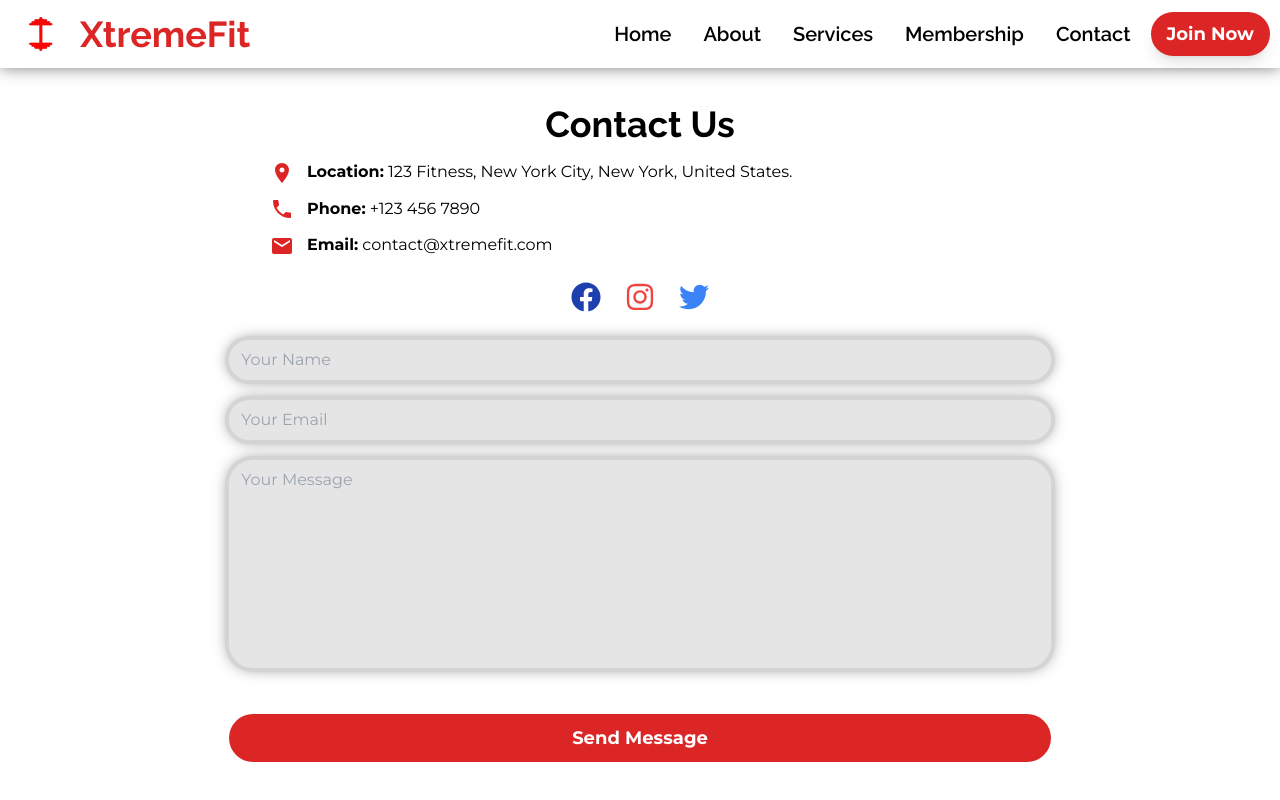
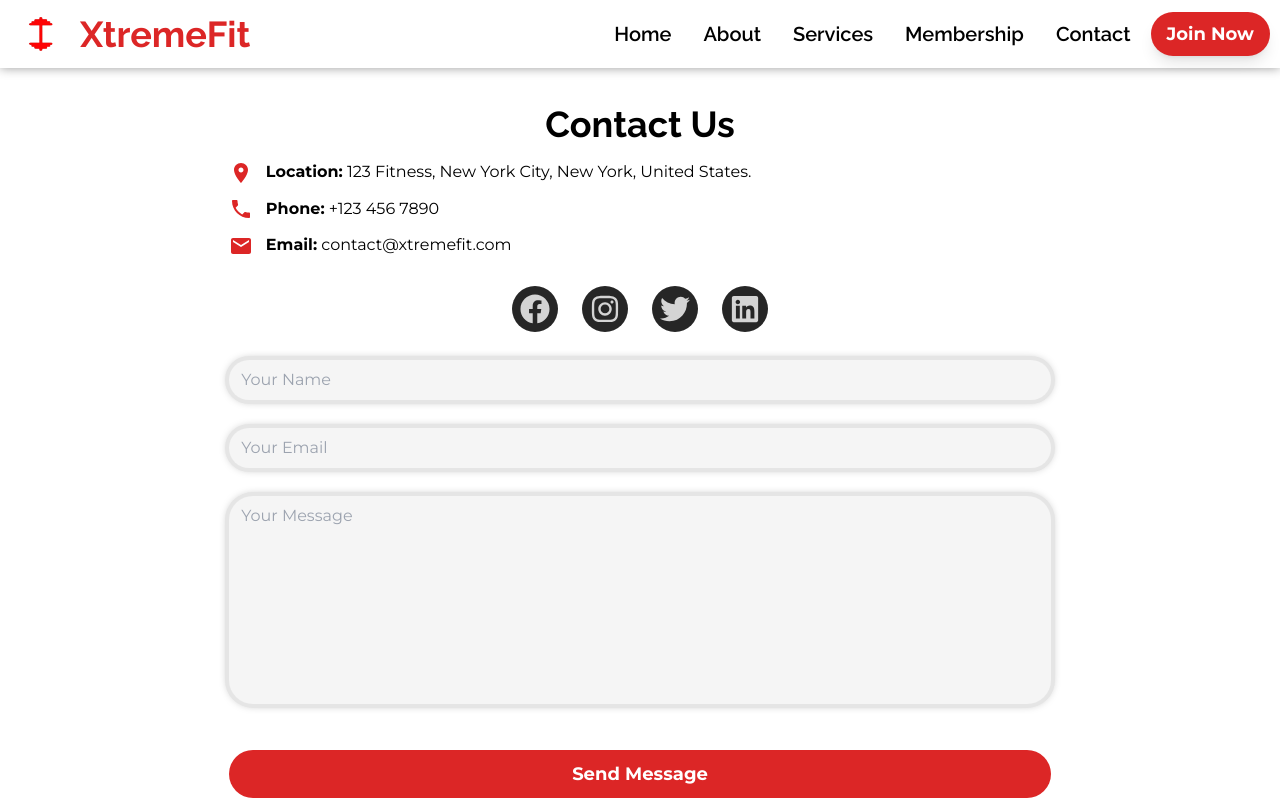
Before and after one commit to socode-dev/gym-website, a React (Vite) app: page /contact in a window 1280 px wide. Shown: the top 800 px of the page. Built offline with nearby package versions, Linux system fonts and the light colour scheme.

Commit message:
Modified tailwind.config.js

```diff
--- a/src/components/Footer.jsx
+++ b/src/components/Footer.jsx
@@ -97,7 +97,7 @@ const Footer = ({ DumbbellIcon, LocationOnIcon, PhoneIcon, EmailIcon }) => {
         </div>
       </div>
 
-      <div className="w-full bg-neutral-200 dark:bg-black pt-5 pb-16 px-3">
+      <div className="w-full bg-neutral-200 dark:bg-black pt-5 pb-16 px-1">
         <p className="text-base text-center italic font-montserrat">
           &copy; {year} XtremeFit. All Rights Reserved. By{" "}
           <a
--- a/src/components/Header.jsx
+++ b/src/components/Header.jsx
@@ -45,7 +45,7 @@ const Header = ({ menuOpen, setMenuOpen, DumbbellIcon }) => {
 
   return (
     <header
-      className={`fixed top-0 z-50 w-full bg-white dark:bg-black flex py-2.5 justify-center items-center dark:border-4 dark:border-neutral-800 shadow-3xl transition-transform duration-500 ${
+      className={`fixed top-0 z-50 w-full bg-white dark:bg-black flex py-2.5 justify-center items-center dark:border-4 dark:border-neutral-800 shadow-3xl transition-transform duration-300 ${
         showHeader ? "translate-y-0" : "-translate-y-full"
       }`}
     >
@@ -82,7 +82,7 @@ const Header = ({ menuOpen, setMenuOpen, DumbbellIcon }) => {
         id="mobileMenu"
         onClick={toggleMenu}
         aria-label="mobile-navigation"
-        className={`w-full flex flex-col overflow-auto font-montserrat gap-8 fixed top-0 bottom-0 h-screen z-50 bg-inherit py-3 px-4 lg:hidden transition-all duration-300 ease-in-out transform ${
+        className={`w-full flex flex-col overflow-auto font-montserrat gap-8 fixed top-0 left-0 right-0 bottom-0 h-screen z-50 bg-inherit py-3 px-4 lg:hidden transition-all duration-300 ease-in-out transform ${
           menuOpen
             ? "visible opacity-100 scale-100 translate-y-0"
             : "invisible opacity-0 scale-0 -translate-y-full"
--- a/src/pages/Contact.jsx
+++ b/src/pages/Contact.jsx
@@ -1,8 +1,9 @@
 import { useState } from "react";
-import { FaFacebook, FaInstagram, FaTwitter } from "react-icons/fa";
+import { FaFacebook, FaInstagram, FaTwitter, FaLinkedin } from "react-icons/fa";
 
 const Contact = ({ LocationOnIcon, PhoneIcon, EmailIcon }) => {
   const [successMessage, setSuccessMessage] = useState(null);
+  const [emailErr, setEmailErr] = useState("");
   const [formData, setFormData] = useState({
     name: "",
     email: "",
@@ -40,7 +41,7 @@ const Contact = ({ LocationOnIcon, PhoneIcon, EmailIcon }) => {
         Contact Us
       </h2>
 
-      <div className="w-full tablet:w-4/6 laptop:w-3/5 text-base mt-15 font-montserrat space-y-3 mx-auto">
+      <div className="w-full  mobile:w-4/5 tablet:w-3/4 laptop:w-4/6 text-base mt-15 font-montserrat space-y-3 mx-auto">
         <p>
           <strong>
             <LocationOnIcon className="text-red-600 text-xl mr-2" /> Location:
@@ -61,12 +62,12 @@ const Contact = ({ LocationOnIcon, PhoneIcon, EmailIcon }) => {
         </p>
       </div>
 
-      <div className=" flex justify-center gap-6 my-6">
+      <div className=" flex justify-center gap-6 my-7">
         <a
           href="https://facebook.com"
           target="_blank"
           rel="noopener noreferrer"
-          className="text-blue-800 hover:rotate-180 transition duration-300"
+          className="text-neutral-300 dark:text-neutral-700  bg-neutral-800 dark:bg-neutral-300 p-2 rounded-full hover:rotate-180 hover:scale-90 transition-transform duration-300"
         >
           <FaFacebook size={30} />
         </a>
@@ -74,7 +75,7 @@ const Contact = ({ LocationOnIcon, PhoneIcon, EmailIcon }) => {
           href="https://instagram.com"
           target="_blank"
           rel="noopener noreferrer"
-          className="text-red-500 hover:rotate-180 transition duration-300"
+          className="text-neutral-300 dark:text-neutral-700  bg-neutral-800 dark:bg-neutral-300 p-2 rounded-full hover:rotate-180 hover:scale-90 transition-transform duration-300"
         >
           <FaInstagram size={30} />
         </a>
@@ -82,9 +83,17 @@ const Contact = ({ LocationOnIcon, PhoneIcon, EmailIcon }) => {
           href="https://twitter.com"
           target="_blank"
           rel="noopener noreferral"
-          className="text-blue-500 hover:rotate-180 transition duration-300"
+          className="text-neutral-300 dark:text-neutral-700  bg-neutral-800 dark:bg-neutral-300 p-2 rounded-full hover:rotate-180 hover:scale-90 transition-transform duration-300"
         >
           <FaTwitter size={30} />
+        </a>
+        <a
+          href="https://linkedin.com"
+          target="_blank"
+          rel="noopener noreferral"
+          className="text-neutral-300 dark:text-neutral-700  bg-neutral-800 dark:bg-neutral-300 p-2 rounded-full hover:rotate-180 hover:scale-90 transition-transform duration-300"
+        >
+          <FaLinkedin size={30} />
         </a>
       </div>
 
@@ -92,7 +101,7 @@ const Contact = ({ LocationOnIcon, PhoneIcon, EmailIcon }) => {
         onSubmit={handleSubmit}
         className="w-full mobile:w-4/5 tablet:w-3/4 laptop:w-4/6 mx-auto mt-7"
       >
-        <div className="w-full space-y-5">
+        <div className="w-full space-y-7">
           <input
             type="text"
             name="name"
@@ -101,9 +110,10 @@ const Contact = ({ LocationOnIcon, PhoneIcon, EmailIcon }) => {
             value={formData.name}
             onChange={handleChange}
             required
-            className="w-full py-2 px-3 bg-neutral-200 dark:bg-neutral-800  ring-4 ring-neutral-300 dark:ring-neutral-600 text-white font-montserrat rounded-3xl shadow-3xl focus:outline-none focus:ring-neutral-500 transition duration-200"
+            className="w-full py-2 px-3 bg-neutral-100 dark:bg-neutral-800 ring-4 ring-neutral-200 dark:ring-neutral-600 font-montserrat rounded-3xl shadow-3xl focus:outline-none focus:ring-neutral-300 transition duration-200"
           />
 
+          <div>
             <input
               type="email"
               name="email"
@@ -112,8 +122,12 @@ const Contact = ({ LocationOnIcon, PhoneIcon, EmailIcon }) => {
               value={formData.email}
               onChange={handleChange}
               required
-            className="w-full py-2 px-3 bg-neutral-200 dark:bg-neutral-800 ring-4 ring-neutral-300 dark:ring-neutral-600 text-white font-montserrat rounded-3xl shadow-3xl focus:outline-none focus:ring-neutral-500 transition duration-200"
+              className="w-full py-2 px-3 bg-neutral-100 dark:bg-neutral-800 ring-4 ring-neutral-200 dark:ring-neutral-600 font-montserrat rounded-3xl shadow-3xl focus:outline-none focus:ring-neutral-300 transition duration-200"
             />
+            {emailErr && (
+              <p className="text-red-500 -z-50 text-sm mt-1">{emailErr}</p>
+            )}
+          </div>
 
           <textarea
             name="message"
@@ -122,7 +136,7 @@ const Contact = ({ LocationOnIcon, PhoneIcon, EmailIcon }) => {
             value={formData.message}
             onChange={handleChange}
             required
-            className="w-full py-2 px-3 bg-neutral-200 dark:bg-neutral-800 ring-4 ring-neutral-300 dark:ring-neutral-600 text-white font-montserrat rounded-3xl shadow-3xl focus:outline-none focus:ring-neutral-500 transition duration-200 resize-none "
+            className="w-full py-2 px-3 bg-neutral-100 dark:bg-neutral-800 ring-4 ring-neutral-200 dark:ring-neutral-600 font-montserrat rounded-3xl shadow-3xl focus:outline-none focus:ring-neutral-300 transition duration-200 resize-none "
           />
         </div>
 
--- a/src/pages/signup/Signup.jsx
+++ b/src/pages/signup/Signup.jsx
@@ -134,7 +134,7 @@ const SignUp = () => {
             id="changePlan"
             value={selectedPlan}
             onChange={handlePlanChange}
-            className="w-full py-2 px-4 text-base font-montserrat font-semibold bg-neutral-200 dark:bg-neutral-800 ring-4 ring-neutral-300 dark:ring-neutral-600 shadow-3xl rounded-3xl cursor-pointer"
+            className="w-full py-2 px-4 text-base font-montserrat font-semibold bg-neutral-100 dark:bg-neutral-800 ring-4 ring-neutral-200 dark:ring-neutral-600 shadow-3xl rounded-3xl cursor-pointer"
           >
             {Object.keys(plans).map((key) => (
               <option key={key} value={key} className="mx-auto">
@@ -153,7 +153,7 @@ const SignUp = () => {
         </ul>
       </div>
 
-      <p className="text-sm italic w-fit mx-auto font-montserrat bg-neutral-200 dark:bg-neutral-800 rounded my-8 p-2">
+      <p className="text-sm italic w-fit mx-auto font-montserrat bg-neutral-100 dark:bg-neutral-800 rounded my-8 p-2">
         {selectedPlan === "free-trial"
           ? "📝 Membership"
           : "📩 Payment and Membership"}{" "}
--- a/tailwind.config.js
+++ b/tailwind.config.js
@@ -13,7 +13,7 @@ export default {
         montserrat: ["Montserrat", "sans-serif"],
       },
       boxShadow: {
-        "3xl": "0 0 15px rgba(0, 0, 0, 0.5)",
+        "3xl": "0 0 10px rgba(0, 0, 0, 0.4)",
       },
     },
   },
```
Also changed, not shown: src/pages/signup/Form.jsx (+5 -5 lines). Lines whose indentation alone changed are shown as unchanged.
